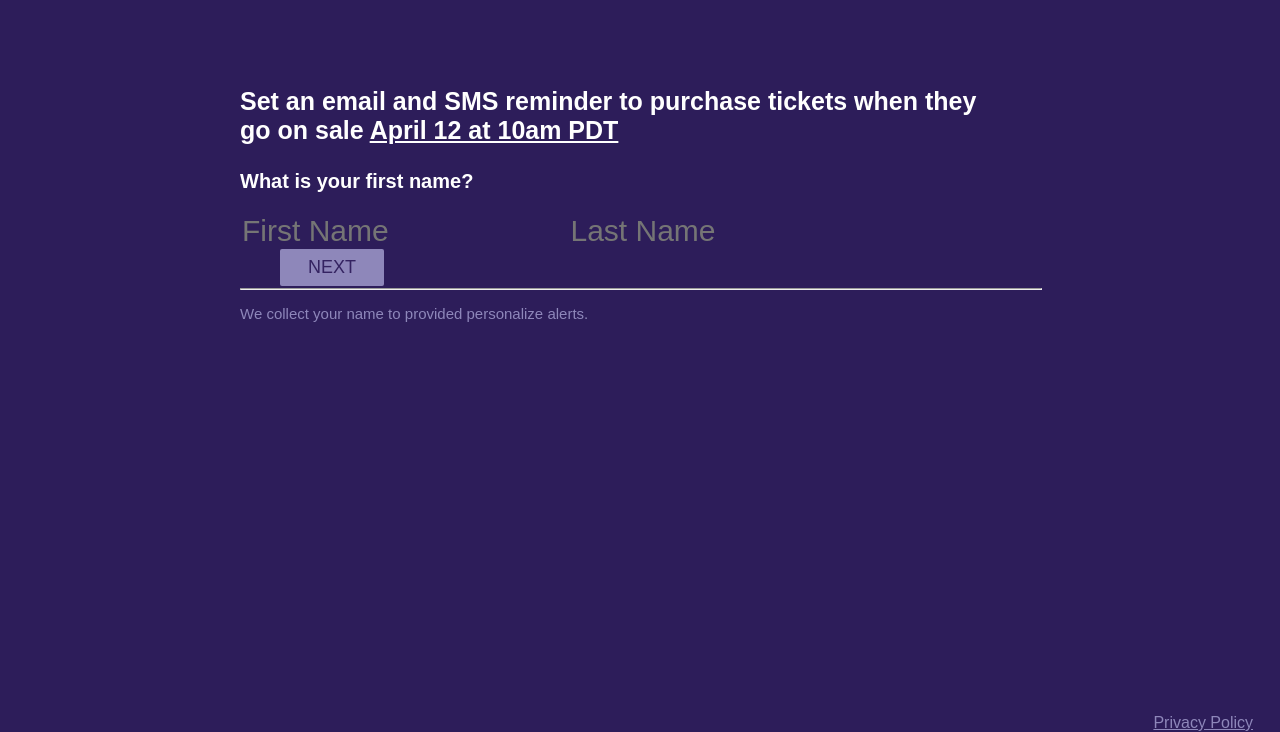
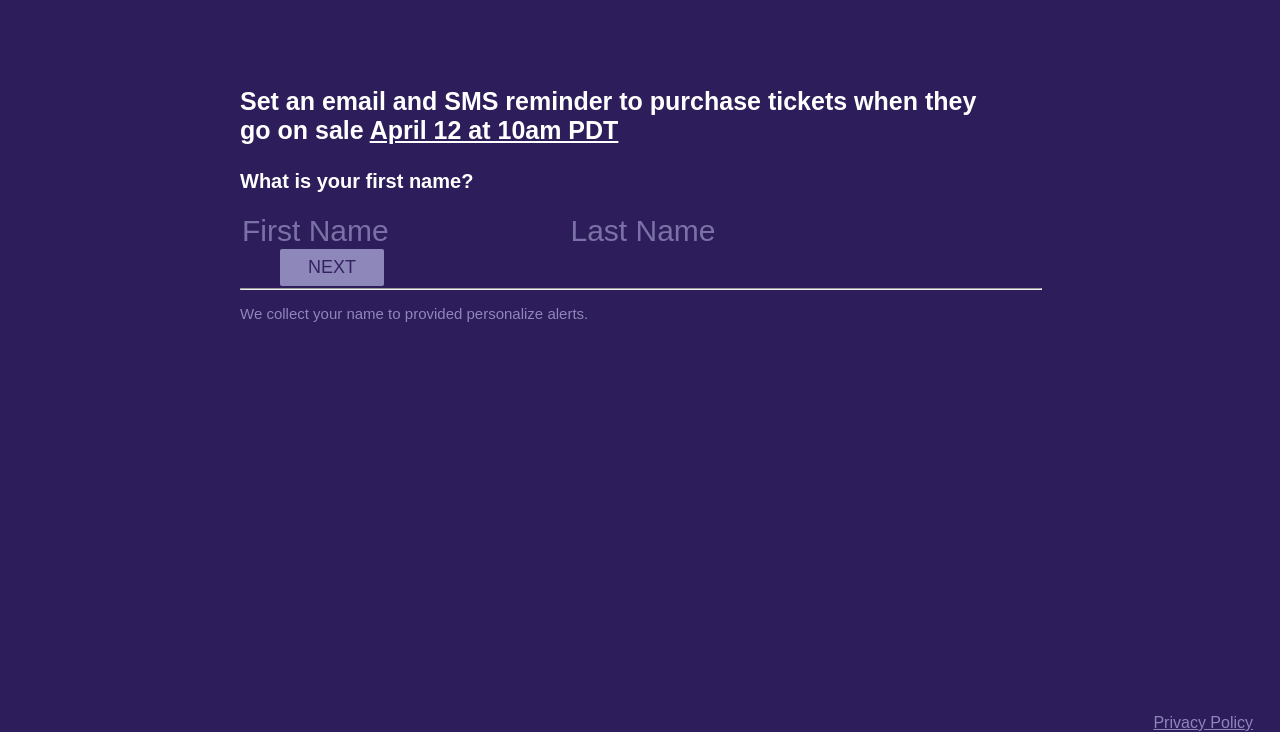
Before and after one commit to GabrielaDiazB/reto-tecnico, a website with bundled scripts: page src/index.html in a window 1280 px wide. Shown: the part 68-800 px from the top of the page. Built offline with nearby package versions, Linux system fonts and the light colour scheme; a web font is replaced by a local one.

Commit message:
correcciones de interfaz para chrome

```diff
--- a/src/style.css
+++ b/src/style.css
@@ -68,8 +68,14 @@ body{
         text-decoration: none;
     }
 
+    ::placeholder {
+        color: #8E87BA;
+        opacity: .8;
+    }
+
     .font-input{
         font-family: 'Muli', sans-serif;
+        color:white;
         font-size: 30px;
         width: 40%;
     }
@@ -122,6 +128,7 @@ body{
 
     .next-btn{
         border: none;
+        text-align:center;
         background-color: #8E87BA;
         border-radius: 2px;
         color: rgb(52, 35, 97);
```
